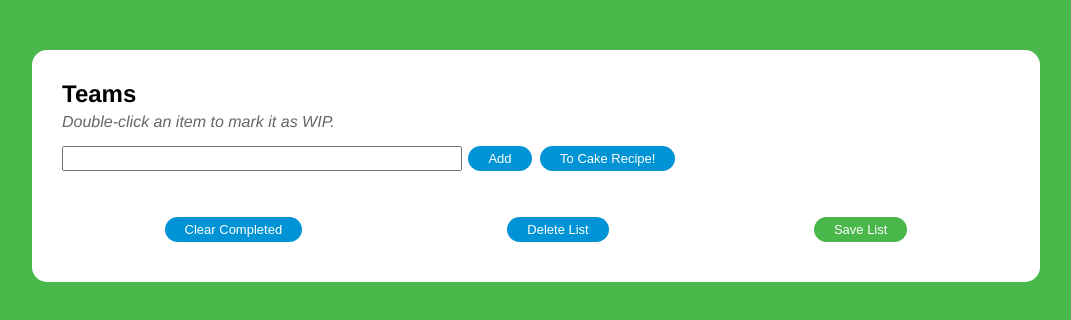
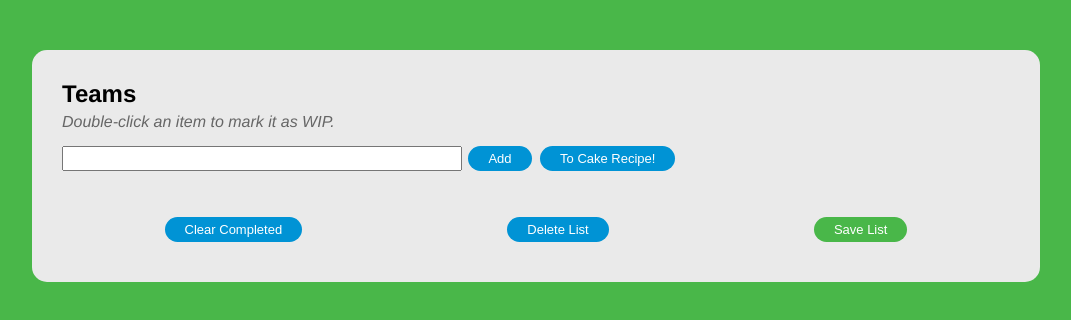
Before and after one commit to gkupdx/Web-Dev-Primer, a plain HTML site: page index.html in a window 1280 px wide. Shown: the whole page, without its empty margins (104-1175 px from the left). Drawn offline with Linux system fonts and the light colour scheme.

Commit message:
Updated style.css
Changed todo-wrapper color from white to light grey.

```diff
--- a/style.css
+++ b/style.css
@@ -5,7 +5,7 @@ body {
 
 .todo-wrapper {
     margin-top: 50px;
-    background-color: #fff;
+    background-color: #eaeaea;
     border-radius: 15px;
     margin-left: auto;
     margin-right: auto;
```
